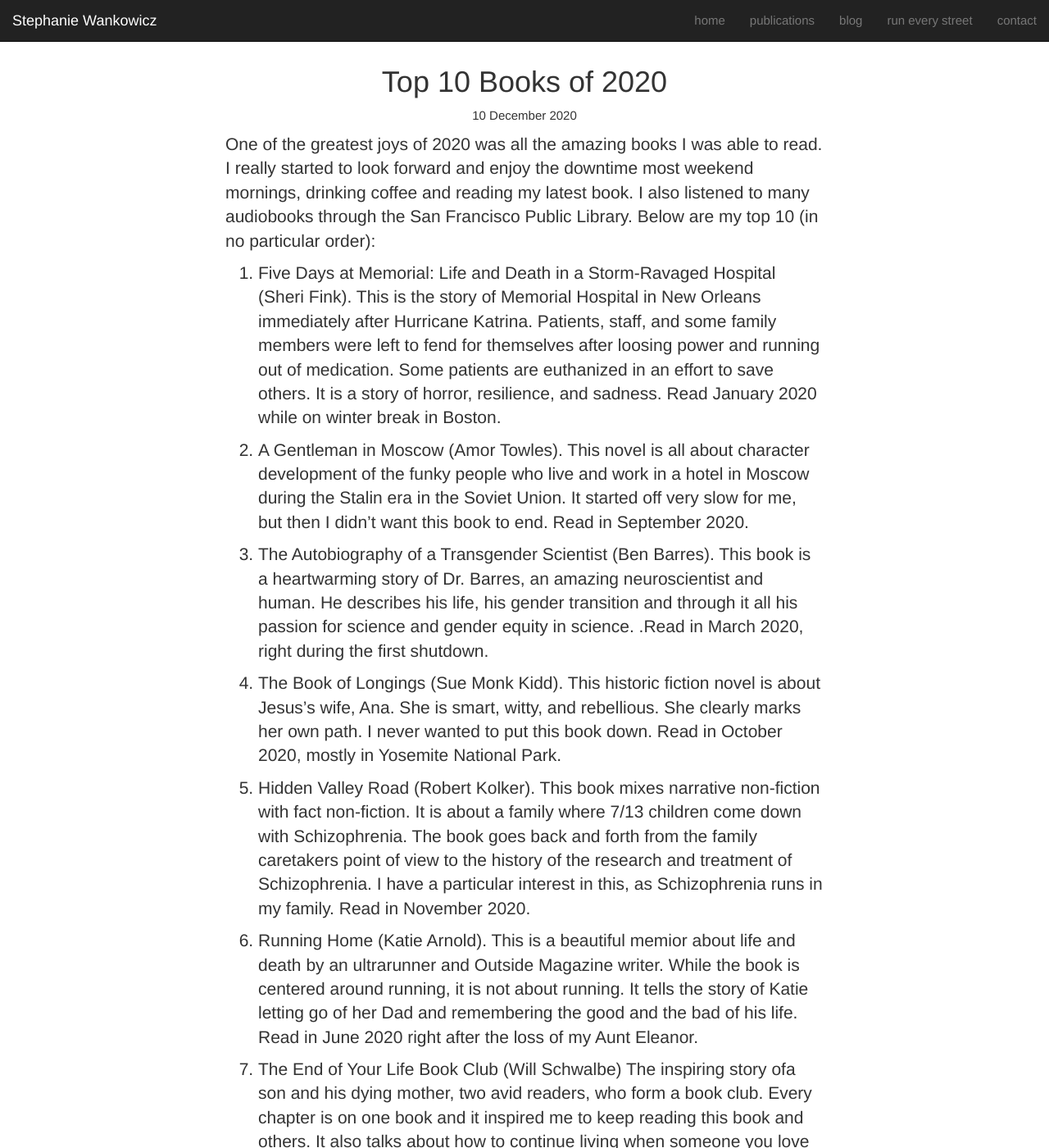
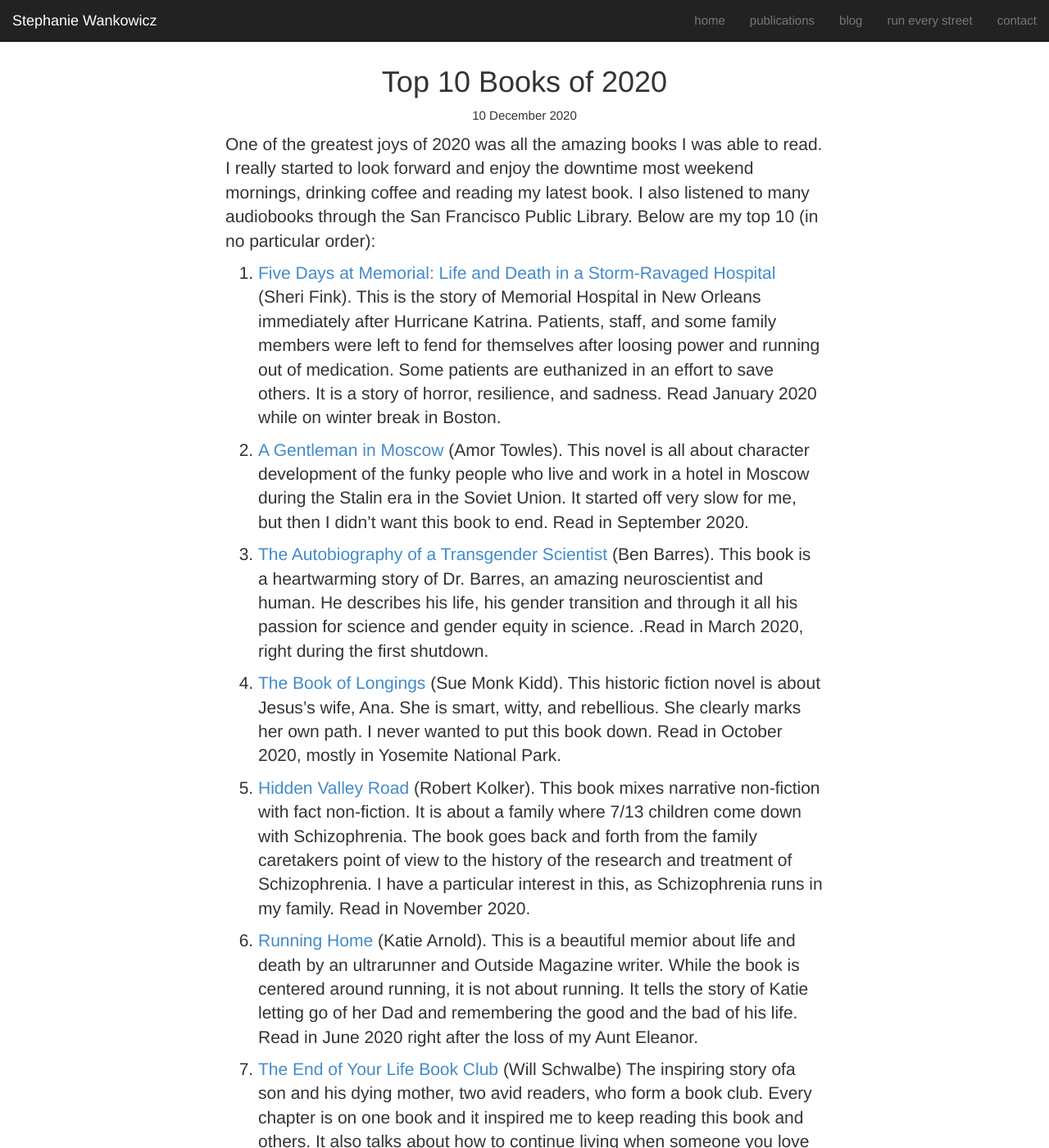
Before and after one commit to stephaniewankowicz/stephaniewankowicz.github.io, a Jekyll site: the page built from _posts/2020-12-10-top10books.md, in a window 1280 px wide and 1400 px high. Shown: the whole window at 82% size. Built offline with Jekyll 4.4.1, drawn with Linux system fonts in a browser that asks for light colours; nearby versions of some CDN libraries; comment, search, counter and statistics services are not loaded; some of the changed lines change nothing that is shown; some of the changed text lies outside the part shown.

Commit message:
Update 2020-12-10-top10books.md

```diff
--- a/_posts/2020-12-10-top10books.md
+++ b/_posts/2020-12-10-top10books.md
@@ -8,22 +8,22 @@ group: blog
 One of the greatest joys of 2020 was all the amazing books I was able to read. I really started to look forward and enjoy the downtime most weekend mornings, drinking coffee and reading my latest book. I also listened to many audiobooks through the San Francisco Public Library. Below are my top 10 (in no particular order):
 <br>
 
-1. Five Days at Memorial: Life and Death in a Storm-Ravaged Hospital (Sheri Fink). This is the story of Memorial Hospital in New Orleans immediately after Hurricane Katrina. Patients, staff, and some family members were left to fend for themselves after loosing power and running out of medication. Some patients are euthanized in an effort to save others. It is a story of horror, resilience, and sadness. Read January 2020 while on winter break in Boston.
+1. [Five Days at Memorial: Life and Death in a Storm-Ravaged Hospital](https://bookshop.org/books/five-days-at-memorial-life-and-death-in-a-storm-ravaged-hospital/9780307718976) (Sheri Fink). This is the story of Memorial Hospital in New Orleans immediately after Hurricane Katrina. Patients, staff, and some family members were left to fend for themselves after loosing power and running out of medication. Some patients are euthanized in an effort to save others. It is a story of horror, resilience, and sadness. Read January 2020 while on winter break in Boston.
 
-2. A Gentleman in Moscow (Amor Towles). This novel is all about character development of the funky people who live and work in a hotel in Moscow during the Stalin era in the Soviet Union. It started off very slow for me, but then I didn't want this book to end. Read in September 2020.
+2. [A Gentleman in Moscow](https://bookshop.org/books/a-gentleman-in-moscow-9780735288546/9780143110439) (Amor Towles). This novel is all about character development of the funky people who live and work in a hotel in Moscow during the Stalin era in the Soviet Union. It started off very slow for me, but then I didn't want this book to end. Read in September 2020.
 
-3. The Autobiography of a Transgender Scientist (Ben Barres). This book is a heartwarming story of Dr. Barres, an amazing neuroscientist and human. He describes his life, his gender transition and through it all his passion for science and gender equity in science. .Read in March 2020, right during the first shutdown.
+3. [The Autobiography of a Transgender Scientist](https://bookshop.org/books/the-autobiography-of-a-transgender-scientist/9780262039116) (Ben Barres). This book is a heartwarming story of Dr. Barres, an amazing neuroscientist and human. He describes his life, his gender transition and through it all his passion for science and gender equity in science. .Read in March 2020, right during the first shutdown.
 
-4. The Book of Longings (Sue Monk Kidd). This historic fiction novel is about Jesus's wife, Ana. She is smart, witty, and rebellious. She clearly marks her own path. I never wanted to put this book down. Read in October 2020, mostly in Yosemite National Park.
+4. [The Book of Longings](https://bookshop.org/books/the-book-of-longings/9780525429760) (Sue Monk Kidd). This historic fiction novel is about Jesus's wife, Ana. She is smart, witty, and rebellious. She clearly marks her own path. I never wanted to put this book down. Read in October 2020, mostly in Yosemite National Park.
 
-5. Hidden Valley Road (Robert Kolker). This book mixes narrative non-fiction with fact non-fiction. It is about a family where 7/13 children come down with Schizophrenia. The book goes back and forth from the family caretakers point of view to the history of the research and treatment of Schizophrenia. I have a particular interest in this, as Schizophrenia runs in my family. Read in November 2020.
+5. [Hidden Valley Road](https://bookshop.org/books/hidden-valley-road-inside-the-mind-of-an-american-family/9780385543767) (Robert Kolker). This book mixes narrative non-fiction with fact non-fiction. It is about a family where 7/13 children come down with Schizophrenia. The book goes back and forth from the family caretakers point of view to the history of the research and treatment of Schizophrenia. I have a particular interest in this, as Schizophrenia runs in my family. Read in November 2020.
 
-6. Running Home (Katie Arnold). This is a beautiful memior about life and death by an ultrarunner and Outside Magazine writer. While the book is centered around running, it is not about running. It tells the story of Katie letting go of her Dad and remembering the good and the bad of his life. Read in June 2020 right after the loss of my Aunt Eleanor.
+6. [Running Home](https://bookshop.org/books/running-home-a-memoir/9780425284650) (Katie Arnold). This is a beautiful memior about life and death by an ultrarunner and Outside Magazine writer. While the book is centered around running, it is not about running. It tells the story of Katie letting go of her Dad and remembering the good and the bad of his life. Read in June 2020 right after the loss of my Aunt Eleanor.
 
-7. The End of Your Life Book Club (Will Schwalbe) The inspiring story ofa son and his dying mother, two avid readers, who form a book club. Every chapter is on one book and it inspired me to keep reading this book and others. It also talks about how to continue living when someone you love is dying. Read in July 2020 in Mammoth, CA.
+7. [The End of Your Life Book Club](https://bookshop.org/books/the-end-of-your-life-book-club/9780307739780) (Will Schwalbe) The inspiring story ofa son and his dying mother, two avid readers, who form a book club. Every chapter is on one book and it inspired me to keep reading this book and others. It also talks about how to continue living when someone you love is dying. Read in July 2020 in Mammoth, CA.
 
-8. Zeitoun (Dave Eggers). This is a historical novel about the aftermath of Hurricane Katrina. It is based on the true story of a Syrian-American man who stays and helps after the levees broke in New Orleans. It mixes the horror and rage of that period along with what is still prevalent in our society, racial bias and discrimnation. Read December 2020.
+8. [Zeitoun](https://bookshop.org/books/zeitoun/9780307387943) (Dave Eggers). This is a historical novel about the aftermath of Hurricane Katrina. It is based on the true story of a Syrian-American man who stays and helps after the levees broke in New Orleans. It mixes the horror and rage of that period along with what is still prevalent in our society, racial bias and discrimnation. Read December 2020.
 
 9. [So You Want To Talk About Race](https://bookshop.org/books/so-you-want-to-talk-about-race/9781580058827) (Ijeoma Oluo). I read this book, like many others in the world, soon after the murder of George Floyd. I enjoyed reading multiple of 'these books' since each one had a slightly different perspective and I think many people gravitated towards different ones. This one just spoke to me. I could relate to it. I had been that white person in many of the situations described. I thought it was so insightful, I read it twice. Read June 2020.
 
-10. Nothing To See Here (Kevin Wilson). This is a hilarious and sad short novel about two kids at the center of a messed up family. It mixes complicated family and friend relationships and shows so clearly how we all just want to be loved. Read December 2020 in one day.
+10. [Nothing To See Here](https://bookshop.org/books/nothing-to-see-here-9780062913463/9780062913463) (Kevin Wilson). This is a hilarious and sad short novel about two kids at the center of a messed up family. It mixes complicated family and friend relationships and shows so clearly how we all just want to be loved. Read December 2020 in one day.
```
